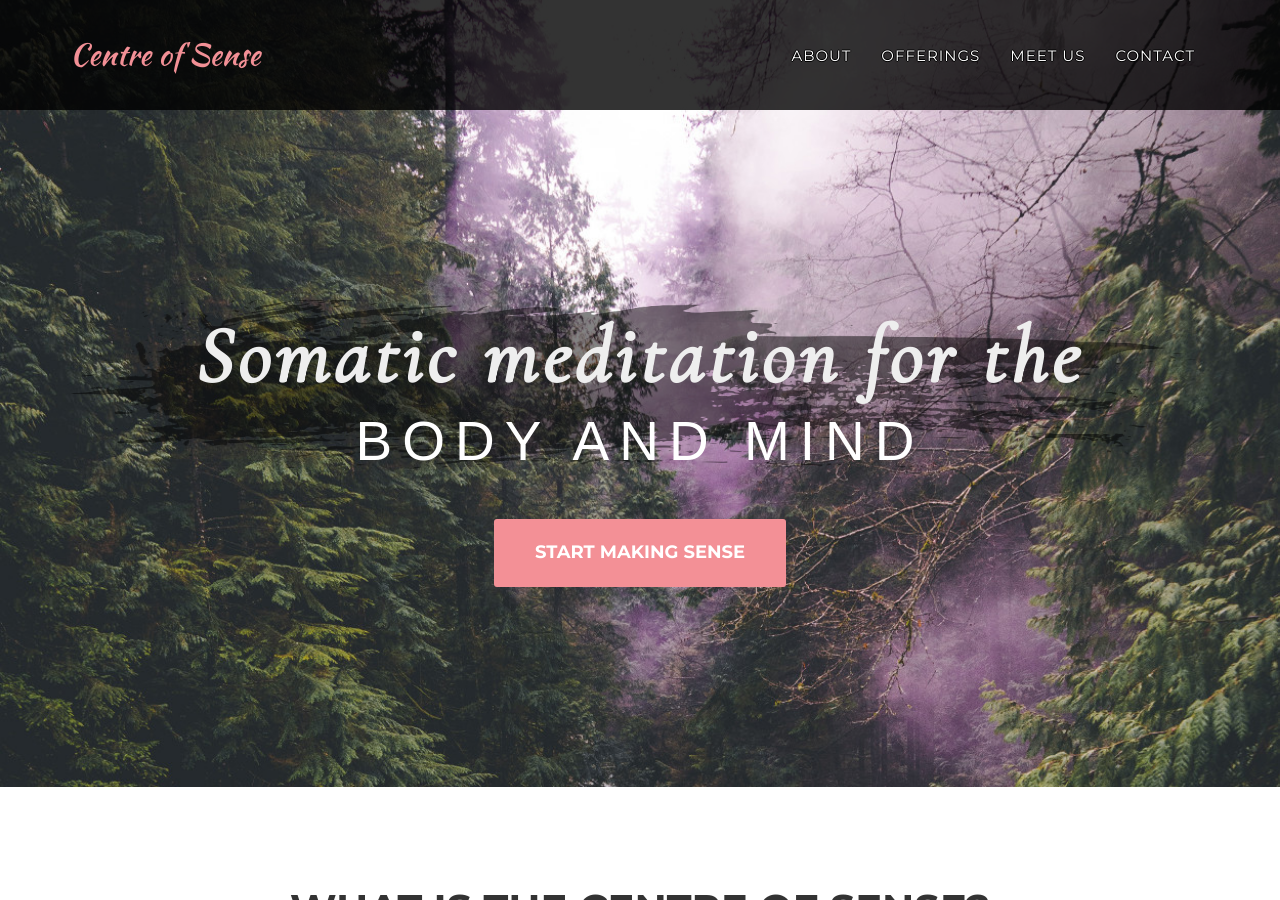
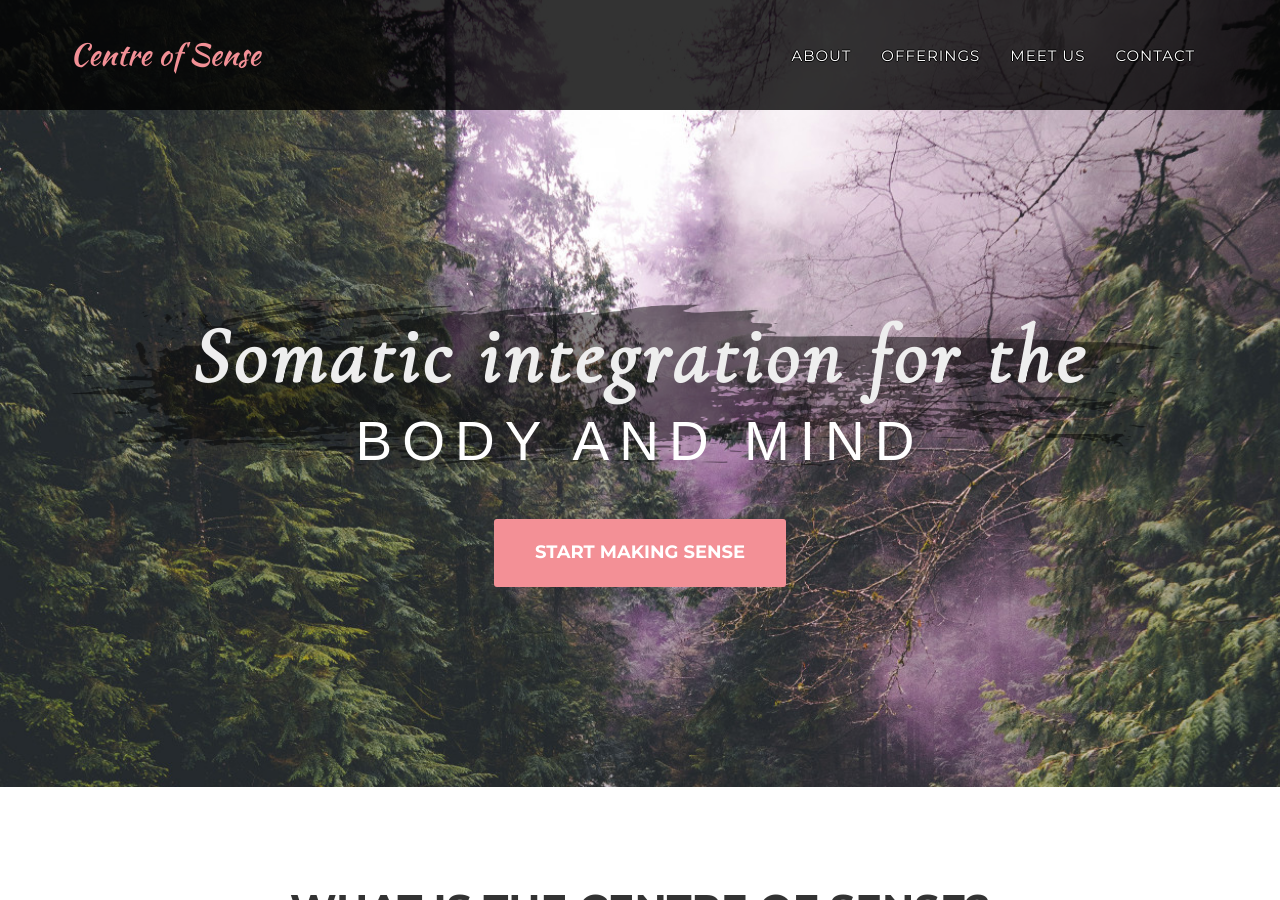
Before and after one commit to cele-carrillo/centre-of-sense, a Jekyll site: the page built from index.html, in a window 1280 px wide and 900 px high. Built offline with Jekyll 4.4.1, drawn with Linux system fonts in a browser that asks for light colours; some web fonts are replaced.

Commit message:
fix: change tagline

```diff
--- a/_config.yml
+++ b/_config.yml
@@ -3,7 +3,7 @@ baseurl: ""
 
 # Site settings
 title: Centre of Sense
-tab_subtitle: A somatic meditation
+tab_subtitle: A somatic integration
 
 email: hello@centreofsense.com
 
--- a/_data/text.yml
+++ b/_data/text.yml
@@ -3,7 +3,7 @@ misc:
   close: Close
   description: The Centre of Sense is a mind and body informed approach to support people in exploring their senses.
 intro:
-  lead_in: Somatic meditation for the
+  lead_in: Somatic integration for the
   title: body and mind
   btn_more: Start Making Sense
 about:
```
Also changed, not shown: _resources/WatercolorBlue.jpg (added), 1 other file.
